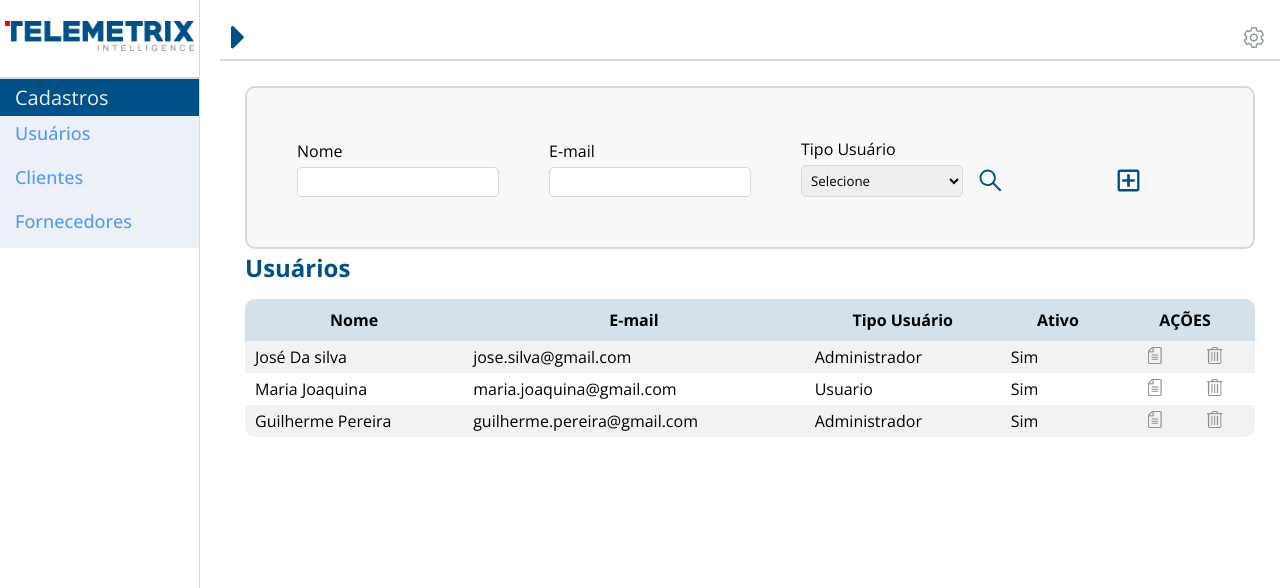
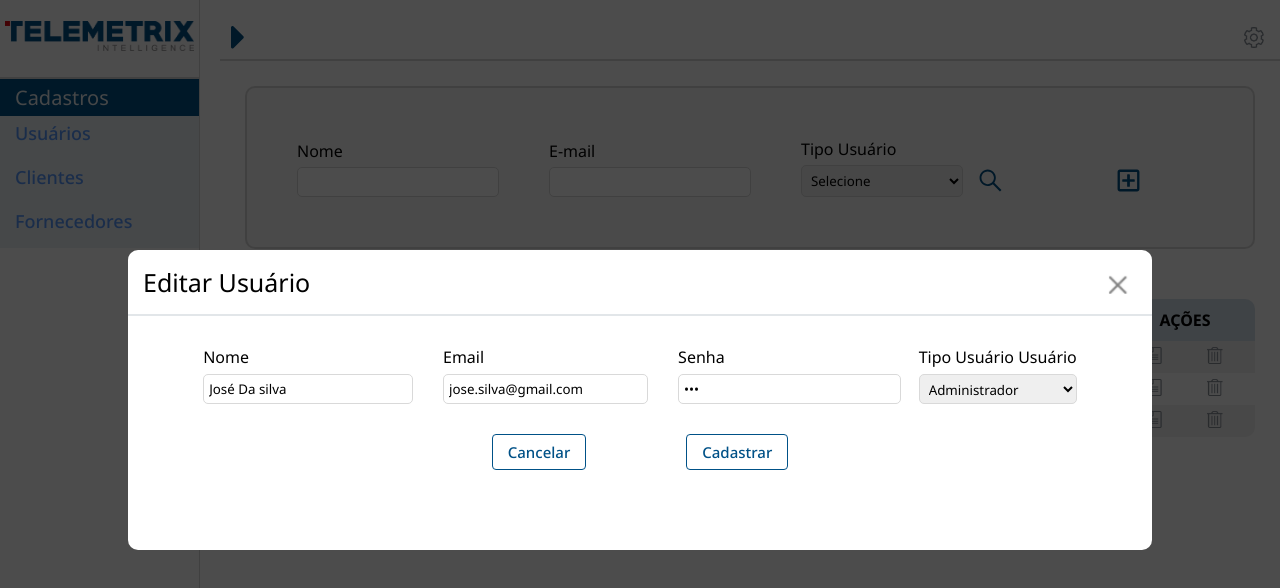
Before and after one commit to Luceliabatista/CRUD-Front-end, a React (Create React App) app: page /cadastro in a window 1280 px wide. Both pictures are taken after a click on the button 1155 px from the left and 357 px from the top of the page. Shown: the top 588 px of the page. Built offline with nearby package versions, Linux system fonts and the light colour scheme.

Commit message:
Adicionando Modal de 'Cadastro' e 'Edição' de usuário

```diff
--- a/public/index.html
+++ b/public/index.html
@@ -7,11 +7,11 @@
   <meta name="viewport" content="width=device-width, initial-scale=1.0">
   <link rel="preconnect" href="https://fonts.googleapis.com">
   <link rel="preconnect" href="https://fonts.gstatic.com" crossorigin>
-  <link href="https://fonts.googleapis.com/css2?family=Open+Sans:wght@300;400;500;700&display=swap" rel="stylesheet">
+  <link href="https://fonts.googleapis.com/css2?family=Noto+Sans:wght@300;400;500;700&display=swap" rel="stylesheet">
 
   <style>
     * {
-      font-family: 'Open Sans', sans-serif;
+      font-family: 'Noto Sans', sans-serif;
     }
   </style>
   <title>Telemetrix</title>
--- a/src/components/loginTemplate/index.tsx
+++ b/src/components/loginTemplate/index.tsx
@@ -50,7 +50,7 @@ export const LoginTemplate: React.FC<ILoginTemplate> = ({ isCustomer }) => {
             </styled.Field>
             <styled.Field>
               <input
-                placeholder="Digite Sua Senha"
+                placeholder="Digite Sua password"
                 type="password"
                 id="inputPassword5"
                 className="form-control"
--- /dev/null
+++ b/src/components/modals/cadastroUsuario.tsx
@@ -0,0 +1,102 @@
+import { IModalType, Modal } from ".";
+import * as styled from "./styles";
+
+import React, { useState, useEffect } from "react";
+
+const defaultData = {
+  id: "",
+  name: "",
+  email: "",
+  password: "",
+  typeUser: "",
+};
+
+export const ModalCadastro: React.FC<IModalType> = (props) => {
+  const [data, setData] = useState(defaultData);
+
+  useEffect(() => {
+    !props.isOpen && setData(defaultData);
+  }, [props.isOpen]);
+
+  useEffect(() => {
+    setData(props.data || defaultData);
+  }, [props.data]);
+
+  const acao = data.id ? "Editar" : "Cadastro de";
+
+  return (
+    <Modal {...props}>
+      <styled.Label>
+        {acao} Usuário
+        <button title="Fechar" onClick={props.toggle}>
+          <img src="/assets/fechar.png" alt="Fechar" />
+        </button>
+      </styled.Label>
+
+      <styled.Inputs>
+        <div>
+          <label>Nome</label>
+          <input
+            type="search"
+            name="name"
+            id="name"
+            value={data.name}
+            onChange={(e) => setData({ ...data, name: e.target.value })}
+          />
+        </div>
+        <div>
+          <label>Email</label>
+          <input
+            type="search"
+            name=""
+            id="email"
+            autoComplete="off"
+            value={data.email}
+            onChange={(e) => setData({ ...data, email: e.target.value })}
+          />
+        </div>
+        <div>
+          <label>Senha</label>
+          <input
+            type="password"
+            name="password"
+            autoComplete="off"
+            id="password"
+            value={data.password}
+            onChange={(e) => setData({ ...data, password: e.target.value })}
+          />
+        </div>
+        <div>
+          <label>Tipo Usuário Usuário</label>
+          <div>
+            <select
+              name="typeUser"
+              value={data.typeUser}
+              onChange={(e) => setData({ ...data, typeUser: e.target.value })}
+            >
+              <option value="" disabled selected>
+                Selecione
+              </option>
+              <option value="Administrador">Administrador</option>
+              <option value="Usuario">Usuário</option>
+            </select>
+          </div>
+        </div>
+      </styled.Inputs>
+      <styled.Buttons>
+        <button title="Cancelar" onClick={props.cancel}>
+          Cancelar
+        </button>
+        <button
+          title="Cadastrar"
+          onClick={() => {
+            props.confirm(data);
+            props.toggle();
+          }}
+        >
+          Cadastrar
+        </button>
+      </styled.Buttons>
+    </Modal>
+  );
+};
--- /dev/null
+++ b/src/components/modals/index.tsx
@@ -0,0 +1,24 @@
+import * as styled from "./styles";
+
+import React, { ReactNode } from "react";
+
+export interface IModalType {
+  data?: any;
+  children?: ReactNode;
+  isOpen: boolean;
+  toggle: () => void;
+  cancel: () => void;
+  confirm: (data: any) => void;
+}
+
+export const Modal: React.FC<IModalType> = ({ isOpen, children }) => {
+  if (!isOpen) return null;
+
+  return (
+    <>
+      <styled.ModalOverlay>
+        <styled.ModalBox>{children}</styled.ModalBox>
+      </styled.ModalOverlay>
+    </>
+  );
+};
--- /dev/null
+++ b/src/components/modals/styles.ts
@@ -0,0 +1,81 @@
+import styled from "styled-components";
+
+export const ModalOverlay = styled.div`
+  z-index: 9999;
+  width: 100vw;
+  height: 100vh;
+  position: absolute;
+  top: 0;
+  left: 0;
+  background: rgba(0, 0, 0, 0.7);
+  display: flex;
+  justify-content: center;
+  align-items: center;
+`;
+
+export const ModalBox = styled.div`
+  display: block;
+  background: white;
+  width: 80%;
+  height: 35%;
+  padding: 10px 0;
+  border-radius: 10px;
+`;
+
+export const Label = styled.div`
+  font-size: 25px;
+  padding: 5px 15px 15px;
+  border-bottom: 2px solid rgb(226 230 233);
+  display: flex;
+  justify-content: space-between;
+
+  button {
+    background: transparent;
+    border: none;
+    outline: none;
+    cursor: pointer;
+  }
+
+  img {
+    padding-top: 6px;
+    max-height: 22px;
+  }
+`;
+
+export const Inputs = styled.div`
+  display: flex;
+  justify-content: center;
+  gap: 30px;
+  margin: 30px;
+
+  input,
+  select {
+    width: 100%;
+    border-radius: 5px;
+    outline: none;
+    border: 1px solid #d9d9d9;
+    padding: 5px;
+    margin-top: 6px;
+    cursor: pointer;
+  }
+
+  select {
+    padding: 5px 40px 3px 5px;
+  }
+`;
+export const Buttons = styled.div`
+  display: flex;
+  justify-content: center;
+  gap: 100px;
+
+  button {
+    border: 1px solid #005187;
+    border-radius: 4px;
+    background: transparent;
+    padding: 7px 15px;
+    cursor: pointer;
+    color: #005187;
+    font-weight: 500;
+    font-size: 15px;
+  }
+`;
--- /dev/null
+++ b/src/components/modals/useModal.tsx
@@ -0,0 +1,14 @@
+import { useState } from "react";
+
+export default function useModal() {
+  const [isOpen, setisOpen] = useState(false);
+
+  const toggle = () => {
+    setisOpen(!isOpen);
+  };
+
+  return {
+    isOpen,
+    toggle
+  };
+}
--- a/src/components/registerUserTemplate/data.json
+++ b/src/components/registerUserTemplate/data.json
@@ -1,23 +1,26 @@
 [
   {
+    "id": 1,
     "name": "José Da silva",
     "email": "jose.silva@gmail.com",
-    "tipo": "Administrador",
-    "ativo": "Sim",
-    "senha": "123"
+    "typeUser": "Administrador",
+    "active": "Sim",
+    "password": "123"
   },
   {
+    "id": 2,
     "name": "Maria Joaquina",
     "email": "maria.joaquina@gmail.com",
-    "tipo": "Usuario",
-    "ativo": "Sim",
-    "senha": "123"
+    "typeUser": "Usuario",
+    "active": "Sim",
+    "password": "123"
   },
   {
+    "id": 3,
     "name": "Guilherme Pereira",
     "email": "guilherme.pereira@gmail.com",
-    "tipo": "Administrador",
-    "ativo": "Sim",
-    "senha": ""
+    "typeUser": "Administrador",
+    "active": "Sim",
+    "password": ""
   }
 ]
--- a/src/components/registerUserTemplate/index.tsx
+++ b/src/components/registerUserTemplate/index.tsx
@@ -1,21 +1,43 @@
 import { AddIcon, FindIcon } from "../../assets/styledIcons";
 import * as styled from "./styles";
 import dataJson from "./data.json";
+import { ModalCadastro } from "../modals/cadastroUsuario";
+import useModal from "../modals/useModal";
+import { useState } from "react";
 
-interface INewUserTemplateProps {
-  children?: React.ReactNode;
+export const NewUserTemplate: React.FC = () => {
+  const { isOpen, toggle } = useModal();
+  const [data, setData] = useState({});
+  const [list, setList] = useState(dataJson);
+
+  const handleSalvarCadastro = (values: any) => {
+    if (values.id) {
+      const newList = list.map((item) =>
+        item.id === values.id ? values : item
+      );
+      // edição
+      setList(newList);
+    } else {
+      values.id = Math.random();
+      // cadastro
+      setList([...list, values]);
     }
-export const NewUserTemplate: React.FC<INewUserTemplateProps> = ({
-  children,
-}) => {
-  const handleAdicionarCadastro = () => {};
+  };
 
   return (
+    <>
+      <ModalCadastro
+        isOpen={isOpen}
+        toggle={toggle}
+        cancel={toggle}
+        confirm={handleSalvarCadastro}
+        data={data}
+      />
       <styled.Container>
         <styled.ContainerBusca>
           <div>
             <label>Nome</label>
-          <input type="search" name="nome" id="nome" />
+            <input type="search" name="name" id="name" />
           </div>
           <div>
             <label>E-mail</label>
@@ -24,7 +46,7 @@ export const NewUserTemplate: React.FC<INewUserTemplateProps> = ({
           <div>
             <label>Tipo Usuário</label>
             <div className="buttons">
-            <select name="" id="tipoUsuario">
+              <select name="" id="typeUserUsuario">
                 <option value="" disabled selected>
                   Selecione
                 </option>
@@ -36,7 +58,7 @@ export const NewUserTemplate: React.FC<INewUserTemplateProps> = ({
               </button>
             </div>
           </div>
-        <button onClick={handleAdicionarCadastro}>
+          <button onClick={toggle}>
             <AddIcon />
           </button>
         </styled.ContainerBusca>
@@ -44,34 +66,41 @@ export const NewUserTemplate: React.FC<INewUserTemplateProps> = ({
         <styled.ContainerUsers>
           <thead>
             <tr>
-            <th id="nome">Nome</th>
-            <th id="email">E-mail</th>
-            <th id="tipoUsuario">Tipo Usuário</th>
+              <th id="name">Nome</th>
+              <th id="email">Email</th>
+              <th id="typeUserUsuario">Tipo Usuário</th>
               <th>Ativo</th>
               <th>AÇÕES</th>
             </tr>
           </thead>
           <tbody>
-          {dataJson.map((item, index) => (
-            <tr className={index % 2 === 0 ? "corTr" : ""} key={index}>
+            {list.map((item, index) => (
+              <tr className={index % 2 === 0 ? "colorTr" : ""} key={index}>
                 <td>{item.name}</td>
                 <td>{item.email}</td>
-              <td>{item.tipo}</td>
-              <td>{item.ativo}</td>
-              <styled.Acoes>
+                <td>{item.typeUser}</td>
+                <td>{item.active}</td>
+                <styled.Actions>
                   <div>
-                  <button title="Editar">
+                    <button
+                      title="Editar"
+                      onClick={() => {
+                        setData(item);
+                        toggle();
+                      }}
+                    >
                       <img src="/assets/file-alt-light@2x.png" alt="Editar" />
                     </button>
                     <button title="Excluir">
                       <img src="/assets/trash-alt-light@2x.png" alt="Excluir" />
                     </button>
                   </div>
-              </styled.Acoes>
+                </styled.Actions>
               </tr>
             ))}
           </tbody>
         </styled.ContainerUsers>
       </styled.Container>
+    </>
   );
 };
--- a/src/components/registerUserTemplate/styles.ts
+++ b/src/components/registerUserTemplate/styles.ts
@@ -90,12 +90,12 @@ export const ContainerUsers = styled.table`
     }
   }
 
-  tr.corTr {
+  tr.colorTr {
     background-color: #f2f2f2;
   }
 `;
 
-export const Acoes = styled.td`
+export const Actions = styled.td`
   width: 100px;
 
   div {
--- a/src/components/templateBase/index.tsx
+++ b/src/components/templateBase/index.tsx
@@ -18,7 +18,7 @@ export const TemplateBase: React.FC<ITemplateBase> = ({ children }) => {
           <ul>
             <li id="cadastro">Cadastros</li>
             <li>
-              <a href="#"> Usuários</a>
+              <a href="/cadastro"> Usuários</a>
             </li>
             <li>
               <a href="#">Clientes</a>
--- a/src/components/templateBase/styles.ts
+++ b/src/components/templateBase/styles.ts
@@ -32,8 +32,6 @@ export const ContainerSidebar = styled.nav`
     margin: 0;
   }
 
-  li {
-  }
 
   #cadastro {
     font-size: 20px;
@@ -48,7 +46,6 @@ export const ContainerSidebar = styled.nav`
     font-size: 18px;
     background: rgb(235 241 246);
     font-weight: 500;
-    /* width:100%; */
     display: block;
   }
 `;
```
Also changed, not shown: public/assets/fechar.png (added). Lines whose indentation alone changed are shown as unchanged.
